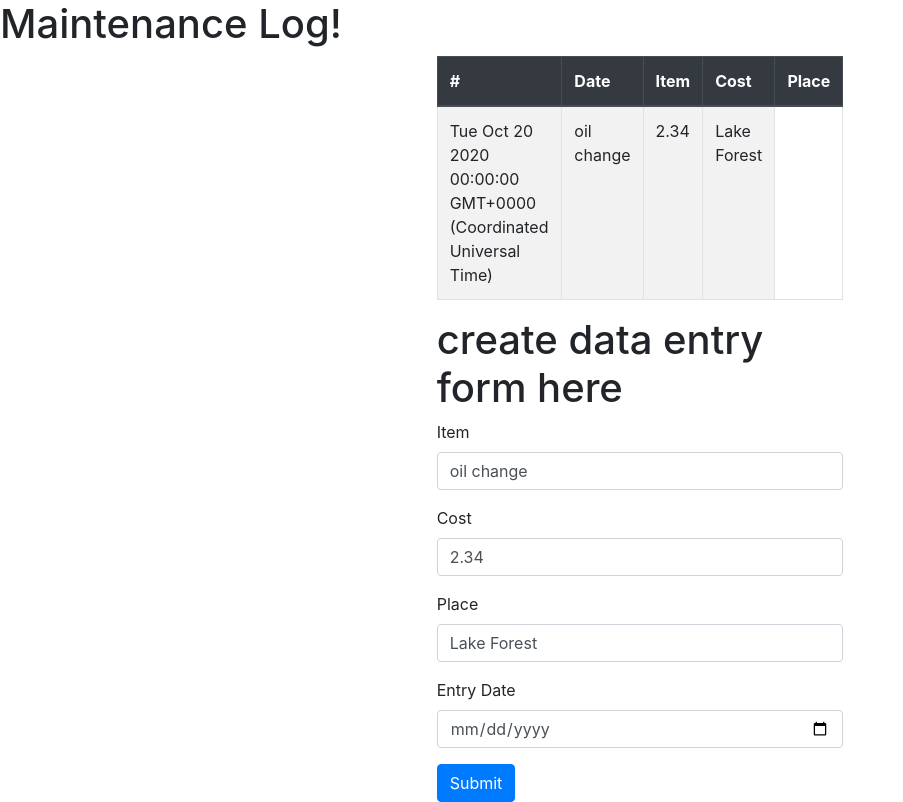
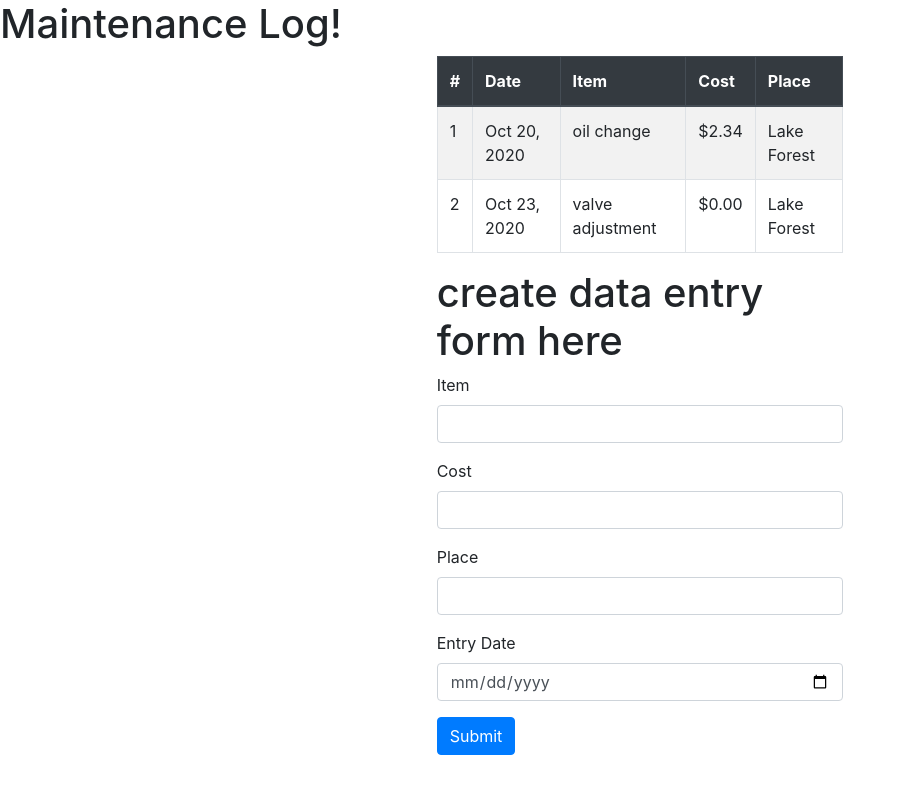
Before and after one commit to tim-sandberg/SpeedsterApp, an Angular app: page /maintenance-log in a window 1280 px wide. Shown: the whole page, without its empty margins (0-903 px from the left). Built offline with nearby package versions, Linux system fonts and the light colour scheme.

Commit message:
implementing localstorage

```diff
--- a/src/app/maintenance-log/MaintenanceLog.ts
+++ b/src/app/maintenance-log/MaintenanceLog.ts
@@ -1,4 +1,5 @@
 export class MaintenanceLog {
+    id: number;
     entryDate: Date;
     item: string;
     cost: number;
--- a/src/app/maintenance-log/maintenance-log.component.ts
+++ b/src/app/maintenance-log/maintenance-log.component.ts
@@ -1,30 +1,80 @@
 import { Component, OnInit } from '@angular/core';
 import { MaintenanceLog } from './MaintenanceLog';
+import maintenanceLogData from "src/assets/data/maintenanceLogData.json";
 
 @Component({
   selector: 'app-maintenance-log',
   templateUrl: './templates/maintenance-log.component.html'
 })
 export class MaintenanceLogComponent implements OnInit {
+  MAINTENANCE_LOG_DATA: string = "maintenanceLogData";
   maintenanceLog: MaintenanceLog;
   maintenanceLogs: MaintenanceLog[];
+  rowNumber: number = 0;
 
   constructor() {
-    this.maintenanceLog = new MaintenanceLog();
+    this.maintenanceLogs = new Array<MaintenanceLog>();
 
-    this.maintenanceLog.item = "oil change";
-    this.maintenanceLog.cost = 2.34;
-    this.maintenanceLog.entryDate = new Date("10/20/2020");
-    this.maintenanceLog.place = "Lake Forest";
+    this.setLocalStorage();
 
-    this.maintenanceLogs = new Array<MaintenanceLog>();
-    this.maintenanceLogs.push(this.maintenanceLog);
+    this.getMaintenanceLogs();
   }
 
   ngOnInit(): void {
   }
 
+  setLocalStorage() {
+    if (localStorage.getItem(this.MAINTENANCE_LOG_DATA) === null) {
+      this.saveToLocalStorage(JSON.stringify(maintenanceLogData));
+    }
+  }
+
+  /**
+   * load stored maintenance logs
+   */
+  private getMaintenanceLogs() {
+    var maintenanceLogLocalStorage = JSON.parse(localStorage.getItem(this.MAINTENANCE_LOG_DATA));
+
+    maintenanceLogLocalStorage.forEach(maintenanceLogDataItem => {
+      this.maintenanceLog = new MaintenanceLog();
+
+      this.maintenanceLog.id = maintenanceLogDataItem.id;
+      this.maintenanceLog.cost = maintenanceLogDataItem.cost;
+      this.maintenanceLog.entryDate = new Date(maintenanceLogDataItem.entryDate);
+      this.maintenanceLog.item = maintenanceLogDataItem.item;
+      this.maintenanceLog.place = maintenanceLogDataItem.place;
+
+      this.maintenanceLogs.push(this.maintenanceLog);
+
+      this.rowNumber = this.maintenanceLog.id;
+    });
+
+    // clear out the value because this object is used for data entry
+    this.maintenanceLog = new MaintenanceLog();
+  }
+
   saveNewMaintenanceLogItem(): void {
+    //increment the row number
+    this.rowNumber = this.rowNumber + 1;
+
+    this.maintenanceLog.id = this.rowNumber;
+
     this.maintenanceLogs.push(this.maintenanceLog);
+
+    var maintenanceLogItem = {
+      id: this.maintenanceLog.id,
+      item: this.maintenanceLog.item,
+      cost: this.maintenanceLog.cost,
+      entryDate: this.maintenanceLog.entryDate.toString(),
+      place: this.maintenanceLog.place
+    };
+
+    maintenanceLogData.push(maintenanceLogItem);
+
+    this.saveToLocalStorage(JSON.stringify(maintenanceLogData));
+  }
+
+  saveToLocalStorage(maintenanceLogData: string): void {
+    localStorage.setItem(this.MAINTENANCE_LOG_DATA, maintenanceLogData);
   }
 }
--- a/src/app/maintenance-log/templates/maintenance-log.component.html
+++ b/src/app/maintenance-log/templates/maintenance-log.component.html
@@ -16,9 +16,10 @@
       <tbody>
         <tr *ngFor="let log of maintenanceLogs">
           <!-- <th scope="row">1</th> -->
-          <td>{{log.entryDate}}</td>
+          <td>{{log.id}}</td>
+          <td>{{log.entryDate | date}}</td>
           <td>{{log.item}}</td>
-          <td>{{log.cost}}</td>
+          <td>{{log.cost | currency}}</td>
           <td>{{log.place}}</td>
         </tr>
       </tbody>
--- /dev/null
+++ b/src/assets/data/maintenanceLogData.json
@@ -0,0 +1,16 @@
+[
+    {
+        "id": 1,
+        "item": "oil change",
+        "cost": 2.34,
+        "entryDate": "10/20/2020",
+        "place": "Lake Forest"
+    },
+    {
+        "id": 2,
+        "item": "valve adjustment",
+        "cost": 0.00,
+        "entryDate": "10/23/2020",
+        "place": "Lake Forest"
+    }
+]
--- a/tsconfig.json
+++ b/tsconfig.json
@@ -15,6 +15,8 @@
     "lib": [
       "es2018",
       "dom"
-    ]
+    ],
+    "resolveJsonModule": true,
+    "esModuleInterop": true
   }
 }
```
